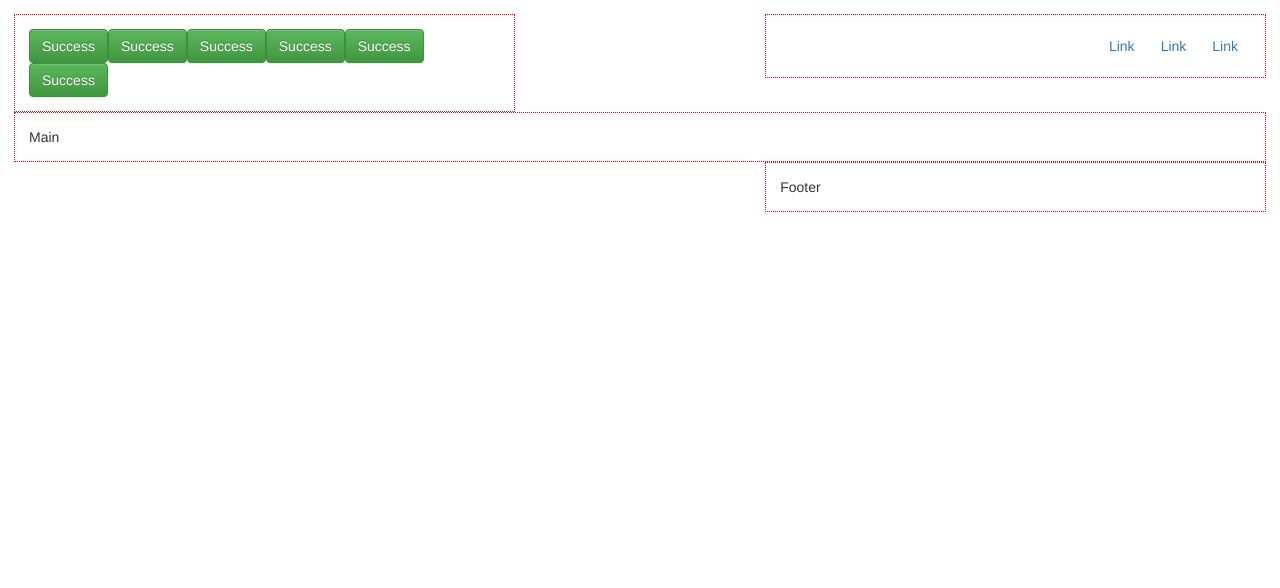
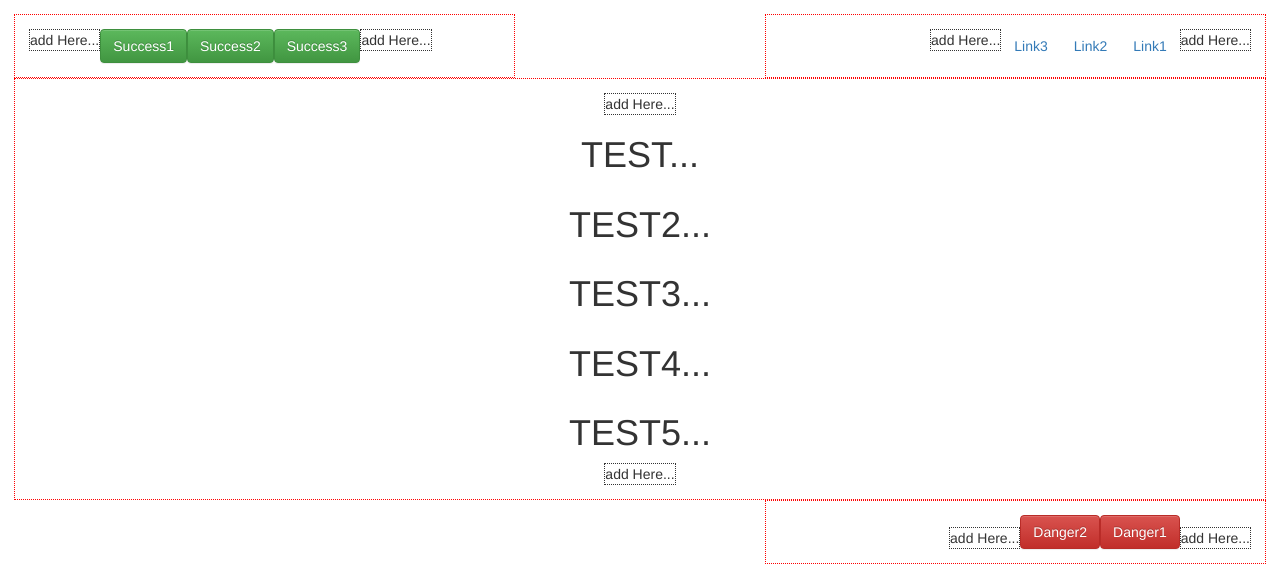
Before and after one commit to zghaed/UI-Builder, a website: page client/index.html in a window 1280 px wide. Drawn offline with nearby package versions, Linux system fonts and the light colour scheme.

Commit message:
Working on the frontend with hard coded data

```diff
--- a/client/index.html
+++ b/client/index.html
@@ -5,22 +5,46 @@
 <!-- Latest compiled and minified JavaScript -->
 <link rel="stylesheet" type="text/css" href="styles.css">
 
+<script type="text/javascript" src="jquery-3.2.0.min.js"></script>
+<script src="https://maxcdn.bootstrapcdn.com/bootstrap/3.3.7/js/bootstrap.min.js" integrity="sha384-Tc5IQib027qvyjSMfHjOMaLkfuWVxZxUPnCJA7l2mCWNIpG9mGCD8wGNIcPD7Txa" crossorigin="anonymous"></script>
+<script type="text/javascript" src="script.js"></script>
+
 <div class="wrapper">
   <div class="header header-left">
-    <button type="button" class="btn btn-success">Success</button>
-    <button type="button" class="btn btn-success">Success</button>
-    <button type="button" class="btn btn-success">Success</button>
-    <button type="button" class="btn btn-success">Success</button>
-    <button type="button" class="btn btn-success">Success</button>
-    <button type="button" class="btn btn-success">Success</button>
+    <div class="addElement" style="order:1;  border-style: dotted;border-width: thin;">add Here...</div>
+  <div class="inner-header-left" style="order:2;">
+    <button type="button" class="btn btn-success">Success1</button>
+  </div>
+  <div class="inner-header-left" style="order:3;">
+    <button type="button" class="btn btn-success">Success2</button>
+  </div>
+  <div class="inner-header-left" style="order:4;">
+    <button type="button" class="btn btn-success">Success3</button>
+  </div>
+  <div class="addElement" style="order:5;  border-style: dotted;border-width: thin;">
+    add Here...
+  </div>
   </div>
   <div class="header header-right">
-    <button type="button" class="btn btn-link">Link</button>
-    <button type="button" class="btn btn-link">Link</button>
-    <button type="button" class="btn btn-link">Link</button>
+    <div class="addElement" style="border-style: dotted;border-width: thin;">add Here...</div>
+    <button type="button" class="btn btn-link">Link1</button>
+    <button type="button" class="btn btn-link">Link2</button>
+    <button type="button" class="btn btn-link">Link3</button>
+    <div class="addElement" style=" border-style: dotted;border-width: thin;">add Here...</div>
   </div>
   <div class="main">
-    Main
+    <div class="addElement" style="border-style: dotted;border-width: thin;">add Here...</div>
+    <h1>TEST...</h1>
+    <h1>TEST2...</h1>
+    <h1>TEST3...</h1>
+    <h1>TEST4...</h1>
+    <h1>TEST5...</h1>
+  <div class="addElement" style="border-style: dotted;border-width: thin;">add Here...</div>
   </div>
-  <div class="footer">Footer</div>
+  <div class="footer">
+    <div class="addElement" style="border-style: dotted;border-width: thin;">add Here...</div>
+    <button type="button" class="btn btn-danger">Danger1</button>
+    <button type="button" class="btn btn-danger">Danger2</button>
+    <div class="addElement" style="border-style: dotted;border-width: thin;">add Here...</div>
+  </div>
 </div>
--- a/client/script.js
+++ b/client/script.js
@@ -1,3 +1,13 @@
 $(document).ready(function() {
+  var headerHeight = $('.header').outerHeight();
+  var footerHeight = $('.footer').outerHeight();
+  var totalHeight = $('body').outerHeight();
+  var mainHeight = (totalHeight - (headerHeight + footerHeight +32 )) / totalHeight * 100;
+  console.log(mainHeight+'%');
+  $('.main').outerHeight(mainHeight+'%');
 
-})
+  var itemHeight = $('#test').height();
+  var itemWidth = $('#test').width();
+  $('.addElement').height(itemHeight);
+  $('.addElement').width(itemWidth);
+});
--- a/client/styles.css
+++ b/client/styles.css
@@ -17,19 +17,29 @@
   flex: 0 1 40%;
   float: right;
   margin-left: auto;
-  height: 15%;
+  /*height: 15%;*/
+  display: flex;
+  flex-flow: row-reverse nowrap;
+  justify-content: flex-start;
+  align-items: flex-end;
+  align-content: flex-start;
 }
 
 .main {
   border-style: dotted;
   border-width: thin;
   border-color: red;
-  height: 65%;
+  /*height: 60%;*/
+  display: flex;
+  flex-flow: column wrap;
+  justify-content: center;
+  align-items: center;
+  align-content: center;
 }
 
 .header-left {
   display: flex;
-  flex-flow: row wrap;
+  flex-flow: row nowrap;
   justify-content: flex-start;
   align-items: flex-start;
   align-content: flex-start;
@@ -40,8 +50,8 @@
 
 .header-right {
   display: flex;
-  flex-flow: row wrap;
-  justify-content: flex-end;
+  flex-flow: row-reverse nowrap;
+  justify-content: flex-start;
   align-items: flex-start;
   align-content: flex-start;
   border-style: dotted;
@@ -51,7 +61,7 @@
 
 .header {
   flex: 0 1 40%;
-  height: 15%;
+  /*height: 15%;*/
 }
 
 @media all and (min-width: 800px) {
```
Also changed, not shown: client/test.html (added, +4 -0 lines).
